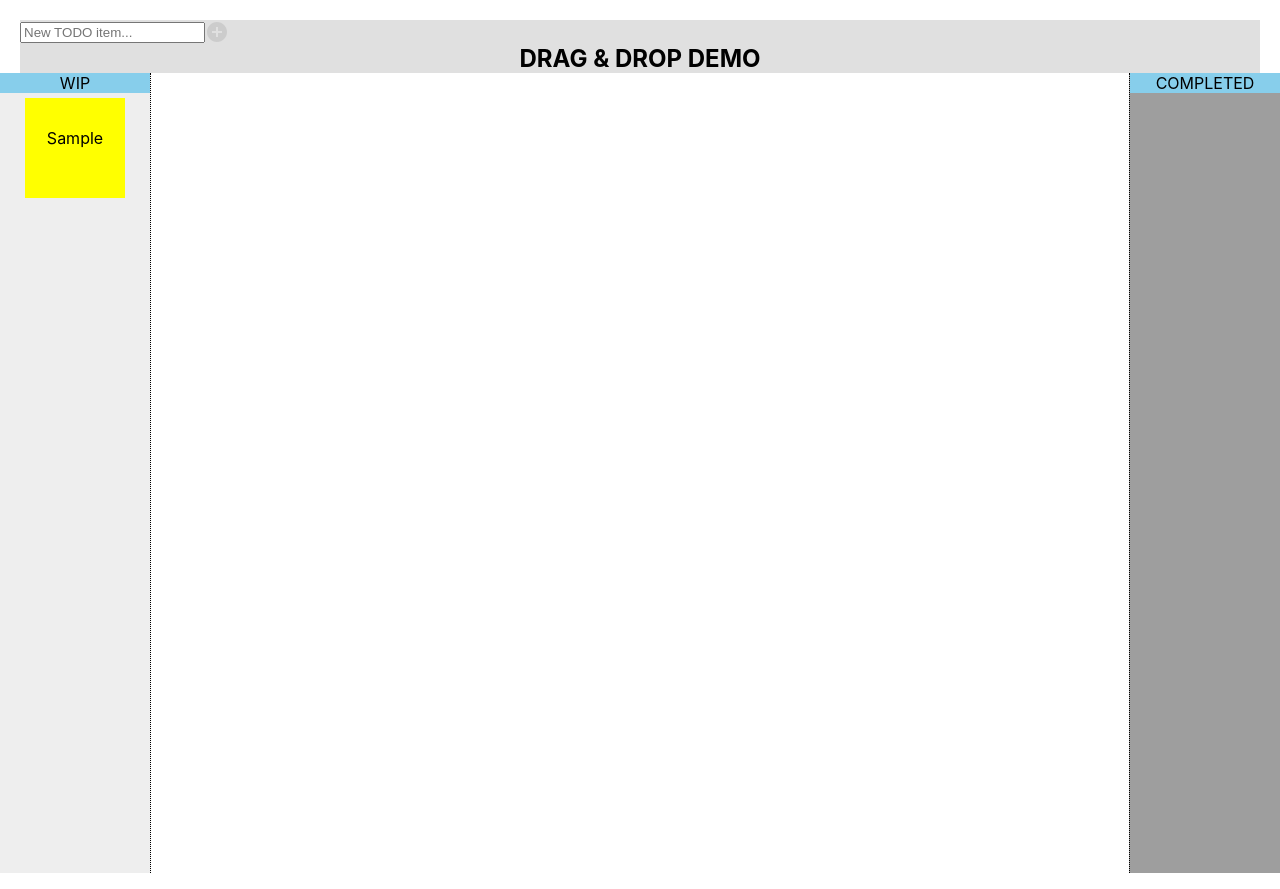
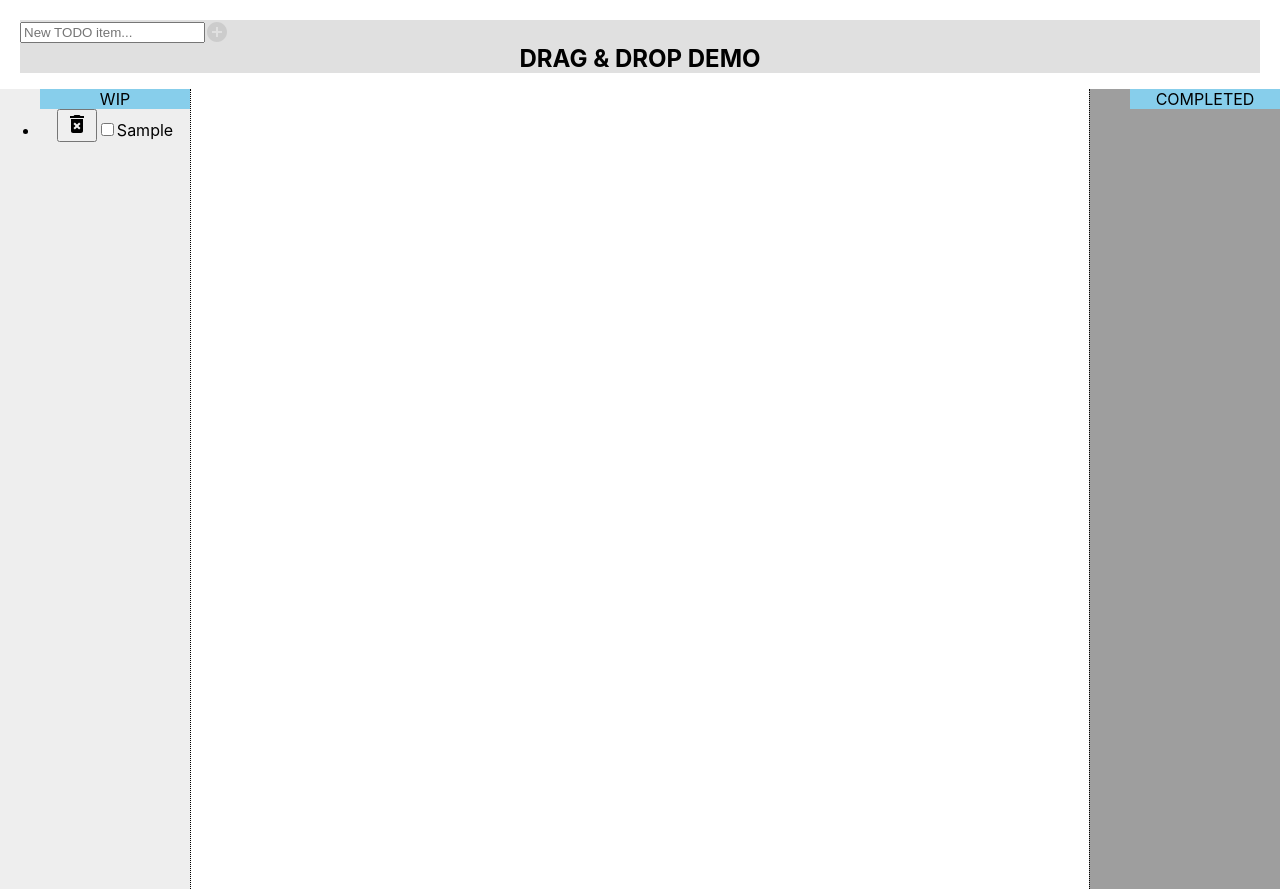
Before and after one commit to rok7803/todolist, a React (Create React App) app: page / in a window 1280 px wide. Both pictures are taken after typing "Sample" into the empty fields and a click on the button 217 px from the left and 32 px from the top of the page. Built offline with nearby package versions, Linux system fonts and the light colour scheme.

Commit message:
Add method delete

```diff
--- a/src/components/TodoItems.js
+++ b/src/components/TodoItems.js
@@ -43,7 +43,9 @@ class TodoItems extends Component {
 		/***********NOT RECOMMENDET!*******************/
 		this.forceUpdate();
     }
-
+	delete(key) {
+        this.props.delete(key);
+    }
     render() {
         let tasks = {
             wip: [],
@@ -54,32 +56,38 @@ class TodoItems extends Component {
 
         this.props.entries.forEach ((t) => {
             tasks[t.category].push(
-                <div id="above" key={t.name}
-                    onDragStart = {(e) => this.onDragStart(e, t.name)}
-                    draggable
-                    className="draggable"
-                    style = {{backgroundColor: t.bgcolor}}
-                >
-                    {t.name}
-                </div>
+			<li key={t.name}
+				draggable
+				onDragStart={(e) => this.onDragStart(e, t.name)} >
+				<button onClick={() => this.delete(t.key)}>
+					<svg width="24" height="24" viewBox="0 0 24 24">
+						<path d="M0 0h24v24H0z" fill="none"></path>
+						<path fill="currentColor" d="M6 19c0 1.1.9 2 2 2h8c1.1 0 2-.9 2-2V7H6v12zm2.46-7.12l1.41-1.41L12 12.59l2.12-2.12 1.41 1.41L13.41 14l2.12 2.12-1.41 1.41L12 15.41l-2.12 2.12-1.41-1.41L10.59 14l-2.13-2.12zM15.5 4l-1-1h-5l-1 1H5v2h14V4z"></path>
+					</svg>
+				</button>
+				<label>
+					<input type="checkbox" />
+					 {t.name}
+				</label>
+			</li>
             );
         });
 
         return (
             <div className="container-drag">
                 <h2 className="header">DRAG & DROP DEMO</h2>
-                <div id="wip" className="wip"
+                <ul id="wip" className="wip"
                     onDragOver={(e)=>this.onDragOver(e)}
                     onDrop={(e)=>{this.onDrop(e, "wip")}}>
                     <span className="task-header">WIP</span>
                     {tasks.wip}
-                </div>
-                <div id="completed" className="droppable"
+                </ul>
+                <ul id="completed" className="droppable"
                     onDragOver={(e)=>this.onDragOver(e)}
                     onDrop={(e)=>this.onDrop(e, "complete")}>
                      <span className="task-header">COMPLETED</span>
                      {tasks.complete}
-                </div>
+                </ul>
 
 
             </div>
--- a/src/components/TodoList.js
+++ b/src/components/TodoList.js
@@ -66,7 +66,7 @@ class TodoList extends Component {
                 </button>
             </form>
             </div>
-            <TodoItems items={this.addItemsToState} entries={this.state.items} delete={this.deleteItem} />
+            <TodoItems entries={this.state.items} delete={this.deleteItem} />
         </div>
         );
     }
```
